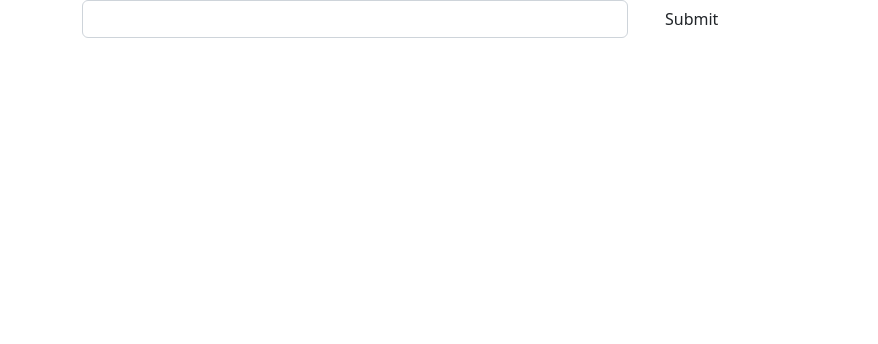
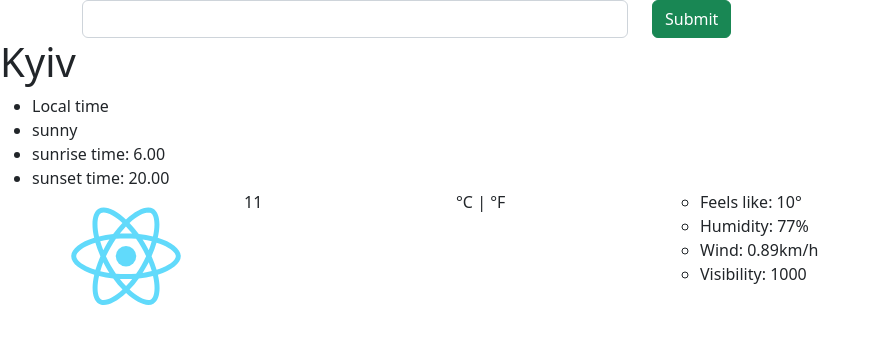
Before and after one commit to tsyganek/shecodes_final_project_react, a React (Create React App) app in the folder my-app/: page / in a window 1280 px wide. Shown: the top 344 px of the page, without its empty margins (0-878 px from the left). Built offline with nearby package versions, Linux system fonts and the light colour scheme.

Commit message:
Weather Info section developed

```diff
--- a/my-app/src/Weather.js
+++ b/my-app/src/Weather.js
@@ -10,7 +10,7 @@ export default function Weather() {
             <input className="searchField form-control" type="text" />
           </div>
           <div className="col-2">
-            <button type="submit" class="btn success-button">
+            <button type="submit" class="btn btn-success">
               Submit
             </button>
           </div>
--- /dev/null
+++ b/my-app/src/WeatherInfo.js
@@ -0,0 +1,34 @@
+import React from "react";
+import "bootstrap/dist/css/bootstrap.min.css";
+import logo from "./logo.svg";
+
+export default function WeatherInfo() {
+  return (
+    <div>
+      <h1>Kyiv</h1>
+      <ul>
+        <li>Local time</li>
+        <li>sunny</li>
+        <li>sunrise time: 6.00</li>
+        <li>sunset time: 20.00</li>
+        <div className="row">
+          <div className="col-2">
+            <img src={logo} />
+          </div>
+          <div className="col-2">11</div>
+          <div className="col-2">
+            <span>°C</span> <span>|</span> <span>°F</span>
+          </div>
+          <div className="col-4">
+            <ul>
+              <li>Feels like: 10°</li>
+              <li>Humidity: 77%</li>
+              <li>Wind: 0.89km/h</li>
+              <li>Visibility: 1000</li>
+            </ul>
+          </div>
+        </div>
+      </ul>
+    </div>
+  );
+}
--- a/my-app/src/index.js
+++ b/my-app/src/index.js
@@ -2,16 +2,14 @@ import React from "react";
 import ReactDOM from "react-dom/client";
 import "./index.css";
 import Weather from "./Weather.js";
+import WeatherInfo from "./WeatherInfo.js";
 import reportWebVitals from "./reportWebVitals";
 
 const root = ReactDOM.createRoot(document.getElementById("root"));
 root.render(
   <React.StrictMode>
     <Weather />
+    <WeatherInfo />
   </React.StrictMode>
 );
-
-// If you want to start measuring performance in your app, pass a function
-// to log results (for example: reportWebVitals(console.log))
-// or send to an analytics endpoint. Learn more: https://bit.ly/CRA-vitals
 reportWebVitals();
```
